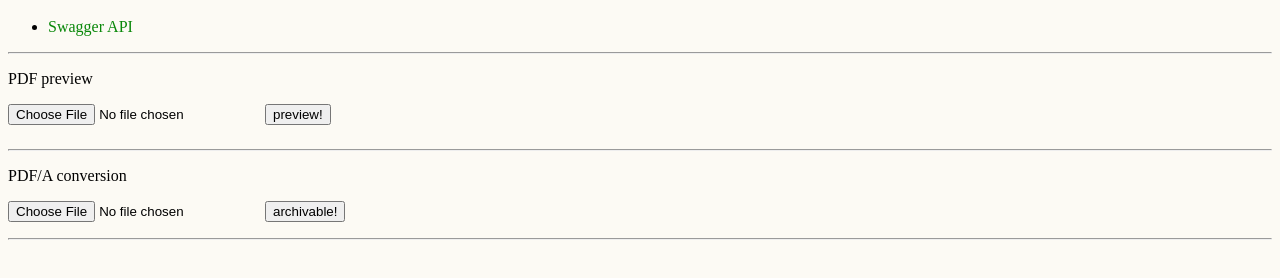
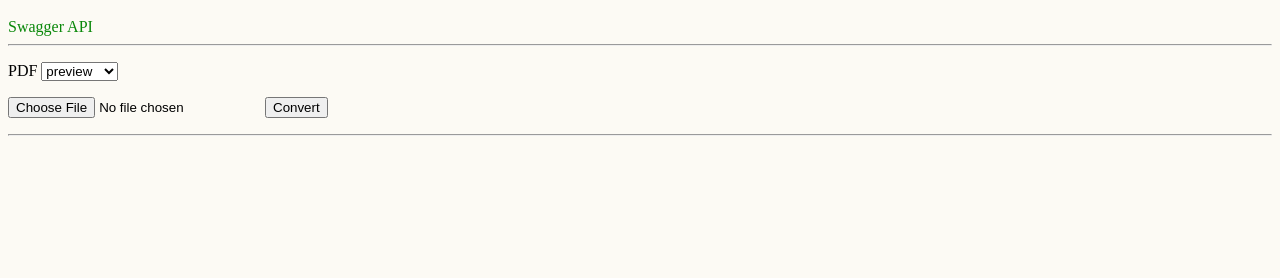
Before and after one commit to solita/laundry, a plain HTML site: page resources/public/index.html in a window 1280 px wide. Shown: the part 48-326 px from the top of the page. Drawn offline with Linux system fonts and the light colour scheme.

Commit message:
even simpler conversion demo at front page

```diff
--- a/resources/public/index.html
+++ b/resources/public/index.html
@@ -6,11 +6,16 @@ a { color: #098809; text-decoration: none }
 a:hover { color: #098809; text-decoration: underline }
 </style>
 <script>
-function previewer() {
-   var form = document.getElementById("preview");
+function converter() {
+   var form = document.getElementById("pdfop");
+   var seln = document.getElementById("operation");
    var formData = new FormData(form);
    var xhr = new XMLHttpRequest();
-   xhr.open("POST", "/pdf/pdf-preview", true);
+   if (form[0].files.length != 1) {
+      alert("Select a PDF file first");
+      return;
+   }
+   xhr.open("POST", seln.value, true);
    xhr.responseType = "blob";
    xhr.onload = function(e) {
       var urlsource= window.URL || window.webkitURL;
@@ -20,39 +25,22 @@ function previewer() {
    }
    xhr.send(formData);
 }
-function enpdfa() {
-   var form = document.getElementById("archive");
-   var formData = new FormData(form);
-   var xhr = new XMLHttpRequest();
-   xhr.open("POST", "/pdf/pdf2pdfa", true);
-   xhr.responseType = "blob";
-   xhr.onload = function(e) {
-      var urlsource= window.URL || window.webkitURL;
-      var bloburl = urlsource.createObjectURL(this.response);
-      window.open(bloburl);
-   }
-   xhr.send(formData);
-}
 </script>
 <title>Laundry</title>
 </head>
 <body>
    <h1>Laundry</h1>
-   <p><ul>
-      <li><a href="/api-docs">Swagger API</a>
-   </ul>
+   <a href="/api-docs">Swagger API</a>
 
    <hr>
-   <p>PDF preview<form id="preview">
+   <p>PDF <select id="operation">
+      <option value="/pdf/pdf-preview">preview</option>
+      <option value="/pdf/pdf2pdfa">to PDF/A</option>
+      <option value="/pdf/pdf2txt">to text
+   </select>
+   <form id="pdfop">
    <input type="file" name="file">
-   <input type="button" value="preview!" onclick="previewer()">
-   </form>
-   <img id="preview-data">
-
-   <hr>
-   <p>PDF/A conversion<form id="archive">
-   <input type="file" name="file">
-   <input type="button" value="archivable!" onclick="enpdfa()">
+   <input type="button" value="Convert" onclick="converter()">
    </form>
    <hr>
 
```
